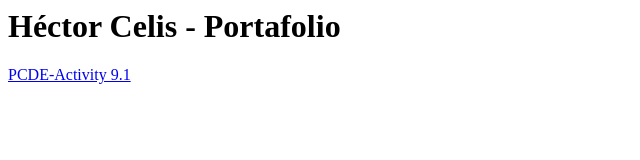
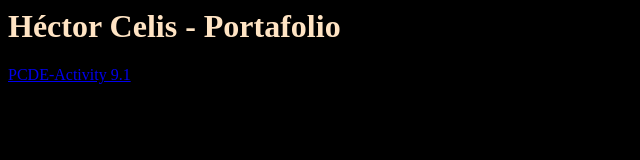
Before and after one commit to hecel-nass/hecel-nass.github.io, a plain HTML site: page index.html in a window 1280 px wide. Shown: the whole page, without its empty margins (0-640 px from the left). Drawn offline with Linux system fonts and the light colour scheme.

Commit message:
create css

```diff
--- a/index.html
+++ b/index.html
@@ -1,6 +1,7 @@
 <html>
     <head>
         <title>Portafolio de Héctor Celis</title>
+        <link href="style.css" rel="stylesheet" type="text/css"
     </head>
     <body>
         <h1>Héctor Celis - Portafolio</h1>
--- /dev/null
+++ b/style.css
@@ -0,0 +1,4 @@
+body {
+    background-color: black;
+    color: bisque;
+}
```
